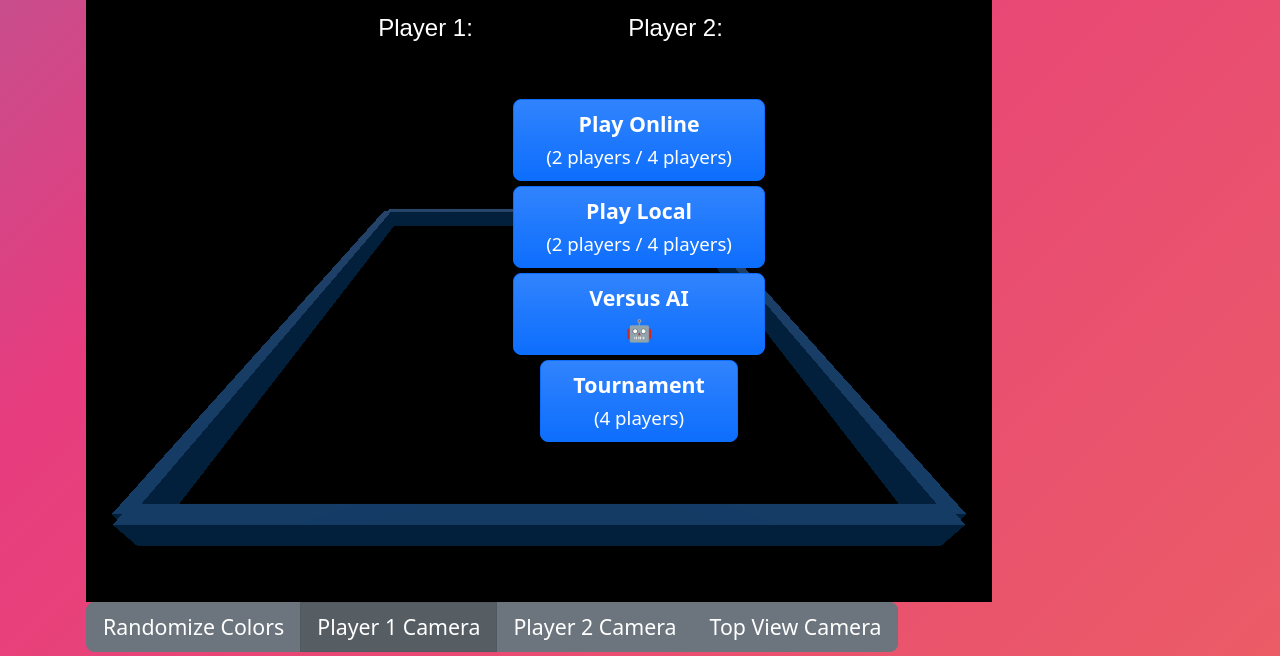
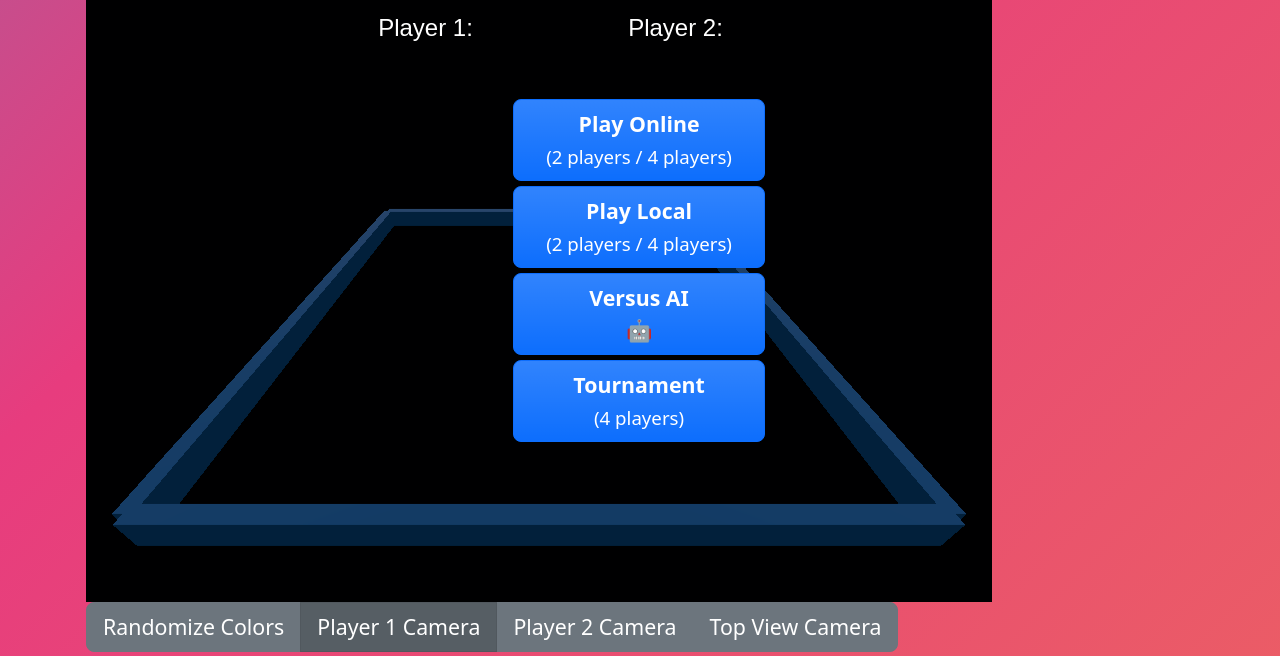
Before and after one commit to ast-jean/transcendence, a Django app: page /Pong/ in a window 1280 px wide; the page is wider, and only the part inside the window is pictured. Shown: the part 96-752 px from the top of that part. Run offline with Django 5.2, Linux system fonts and the light colour scheme; parts of the project's set-up code (start-up, migrations or seed data) failed here and were passed over; some libraries are stand-ins or nearby versions.

Commit message:
fixed tournament button being smoll

```diff
--- a/django_trans/main/templates/pong.html
+++ b/django_trans/main/templates/pong.html
@@ -68,7 +68,7 @@
 								<br>
 								🤖
 							</div>
-							<button type="button" id="tournament_btn" class="row hud-btn align-self-center game-button btn btn-primary bg-primary bg-gradient" >
+							<button type="button" id="tournament_btn" class="row hud-btn game-button btn btn-primary bg-primary bg-gradient" >
 								<b  class="strokeme">Tournament</b><br>
 								<small  class="strokeme">(4 players)</small>
 							</button>
```
